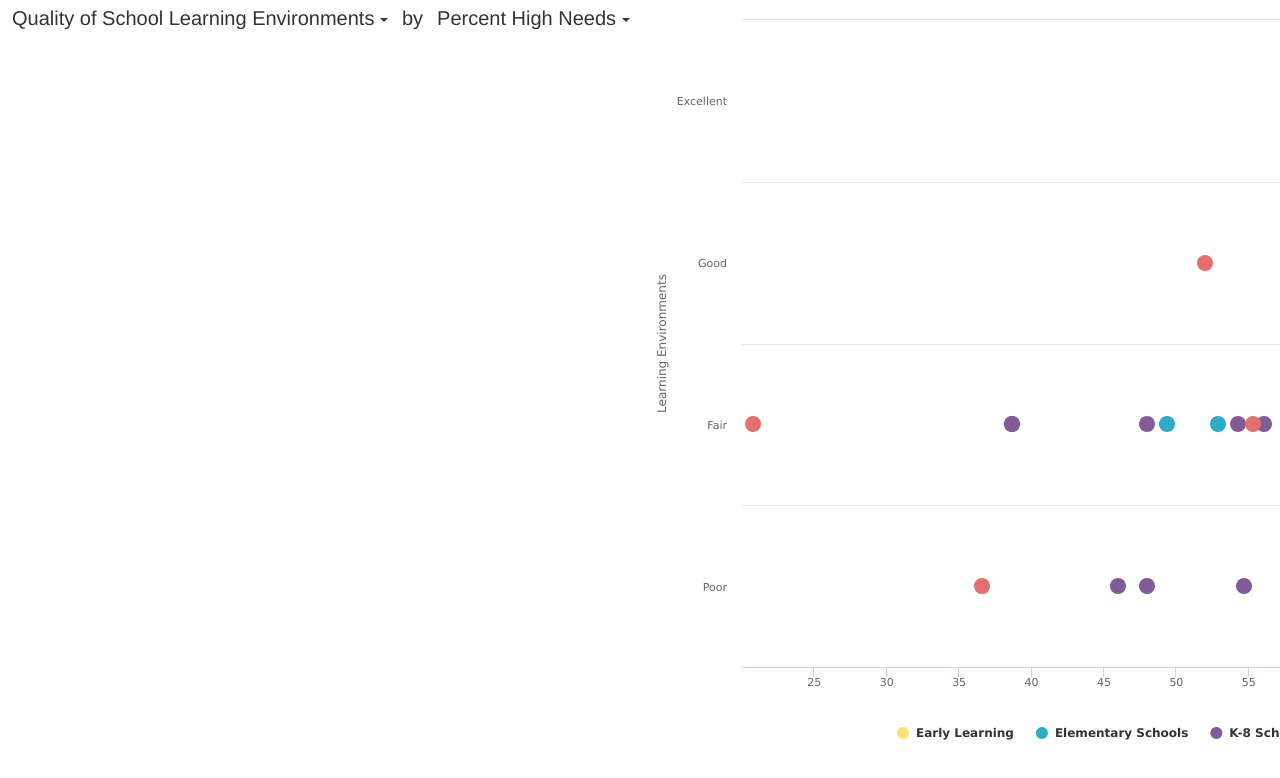
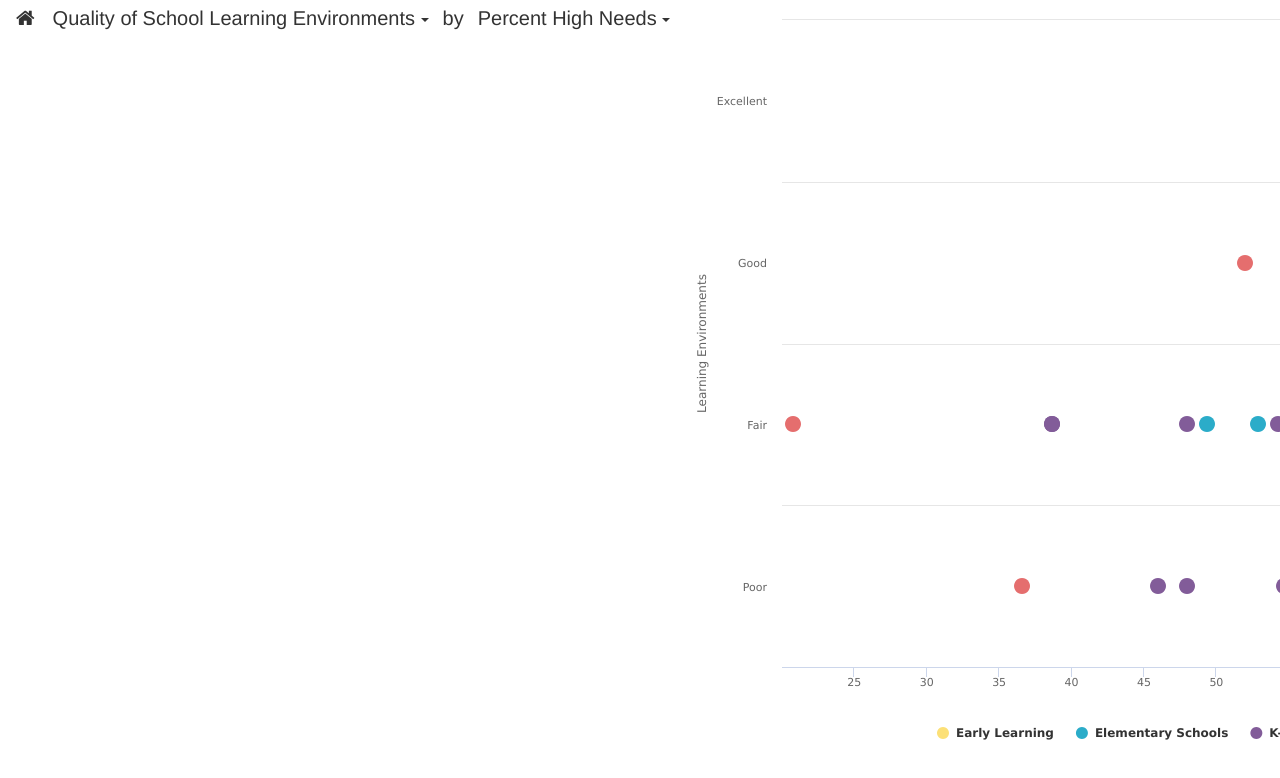
Before and after one commit to weissjd/BuildBPS, a plain HTML site: page charts.html in a window 1280 px wide. Drawn offline with nearby package versions, Linux system fonts and the light colour scheme.

Commit message:
Added home buttons.

```diff
--- a/buildbps.css
+++ b/buildbps.css
@@ -43,8 +43,8 @@ a:visited {
     border: none;
     background-color: transparent;
     box-shadow: none;
-    font-size: 20px;
-    line-height: 24px;
+    font-size: 20px !important;
+    line-height: 24px !important;
 }
 
 .title {
@@ -77,3 +77,11 @@ a:visited {
 .vector-marker i {
     font-size: 12px;
 }
+
+.home {
+    float: left;
+    float: left;
+    padding: 6px;
+    border-radius: 5px;
+    margin-left: 10px;
+}
--- a/charts.html
+++ b/charts.html
@@ -7,6 +7,7 @@
     <link href="bootstrap-3.3.7-dist/css/bootstrap.min.css" rel="stylesheet">
     <link href="bootstrap-3.3.7-dist/css/bootstrap-theme.min.css" rel="stylesheet">
     <link rel="stylesheet" href="buildbps.css">
+    <link rel="stylesheet" href="font-awesome-4.7.0/css/font-awesome.min.css">
 
     <script src="jquery-3.2.1.min.js"></script>
     <script src="schools.js"></script>
@@ -28,7 +29,7 @@
 </head>
 
 <body>
-    <div id="title"></div>
+    <a href="index.html" title="Home"><div class="home btn-default fa fa-home"></div></a><div id="title"></div>
     <div id="container" style="min-width: 310px; height: calc(100% - 50px); margin: 0 auto"></div>
 
     <script>
```
Also changed, not shown: maps.js (+13 -1 lines).
